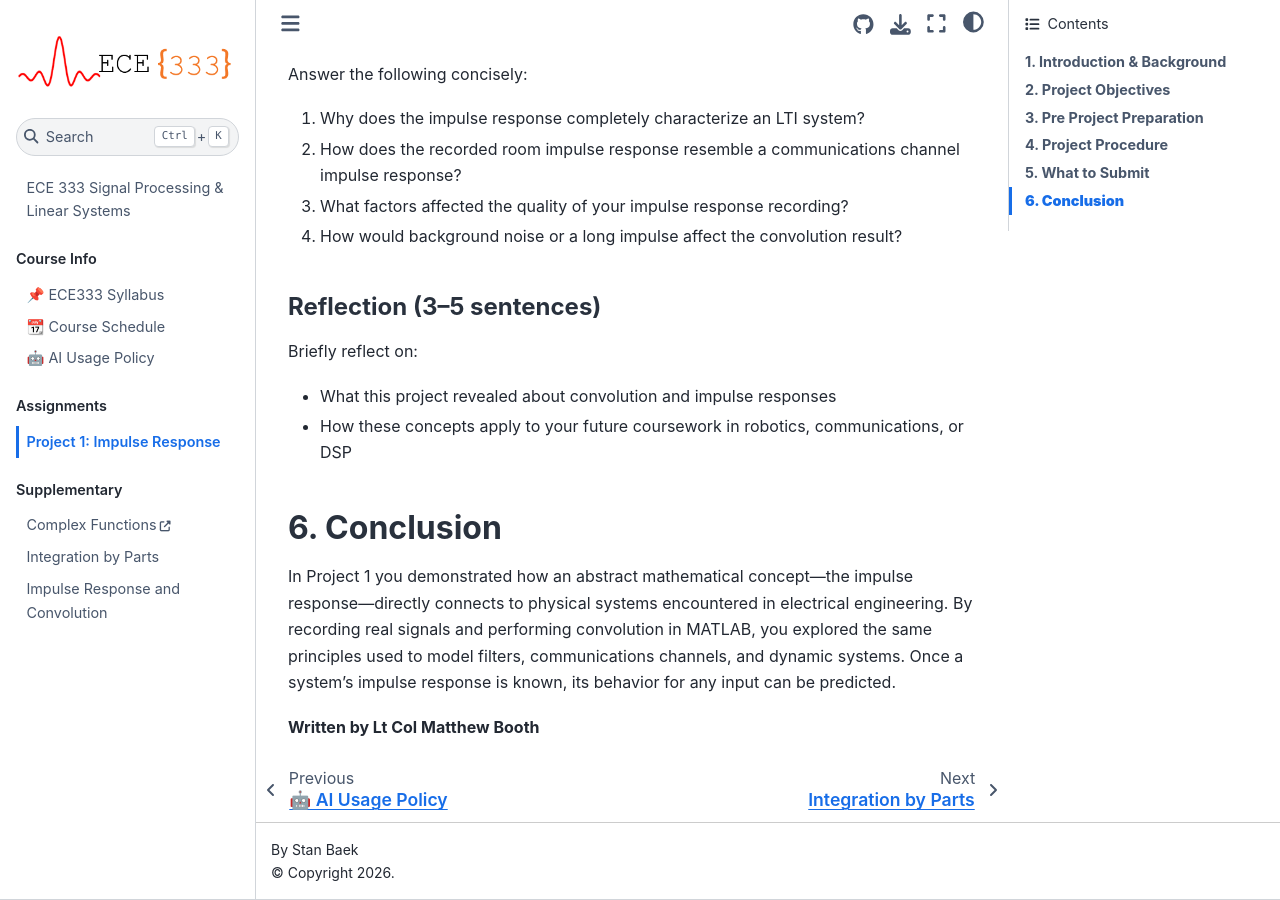
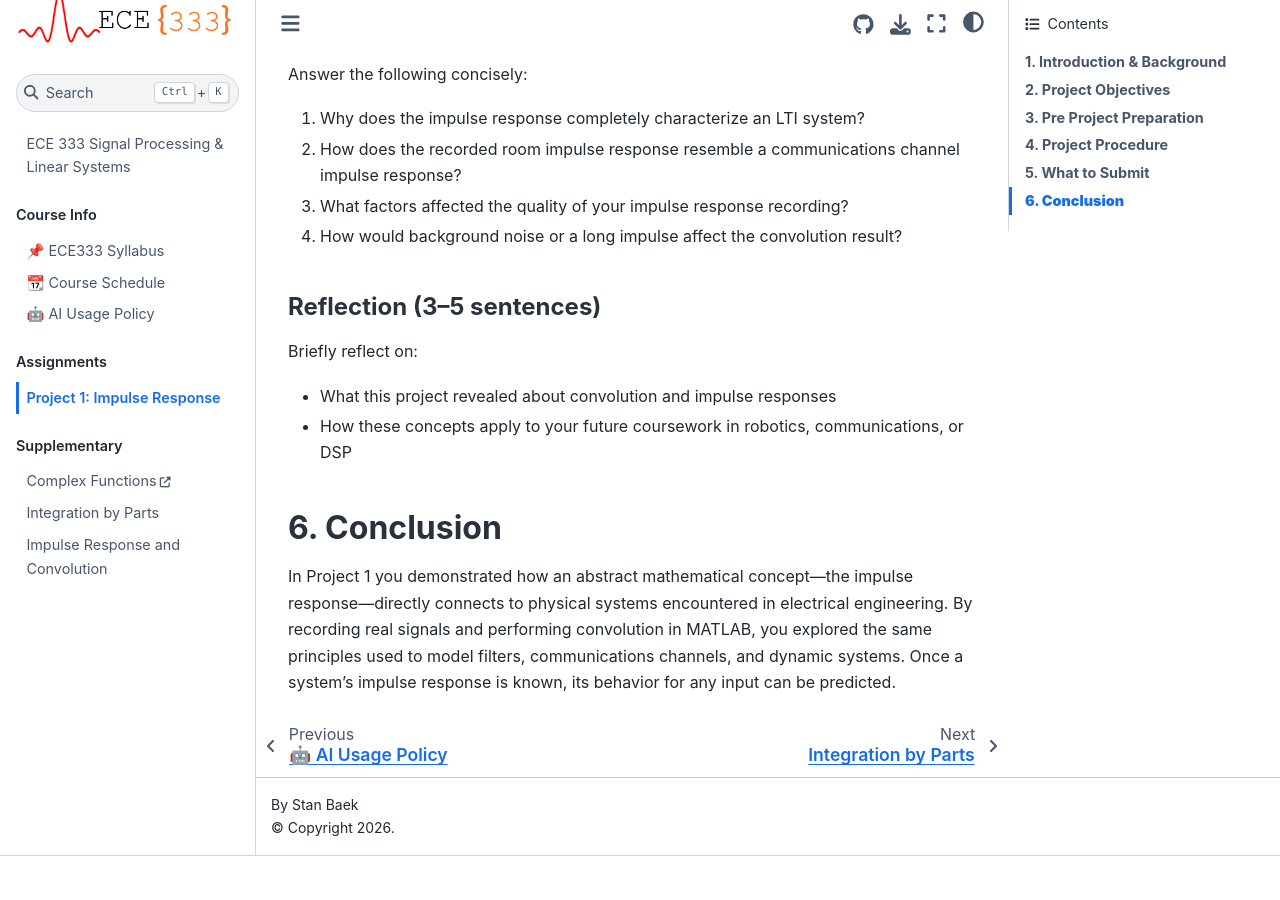
Before and after one commit to USAFA-ECE/ece333, a Jupyter Book: the page built from book/Assignments/project1.md, in a window 1280 px wide and 900 px high, scrolled down 4609 px. Built offline with Jupyter Book 1.0.4 settings and Sphinx 7.4.7 and the Sphinx Book theme 1.1.4, drawn with Linux system fonts in a browser that asks for light colours; after the commit the page ends 5465 px from its top, so only the background shows below that.

Commit message:
removed the authorship from proj1

```diff
--- a/book/Assignments/project1.md
+++ b/book/Assignments/project1.md
@@ -141,6 +141,3 @@ Briefly reflect on:
 ## **6. Conclusion**
 
 In Project 1 you demonstrated how an abstract mathematical concept—the impulse response—directly connects to physical systems encountered in electrical engineering. By recording real signals and performing convolution in MATLAB, you explored the same principles used to model filters, communications channels, and dynamic systems. Once a system's impulse response is known, its behavior for any input can be predicted.
-
-
-**Written by Lt Col Matthew Booth**
```
